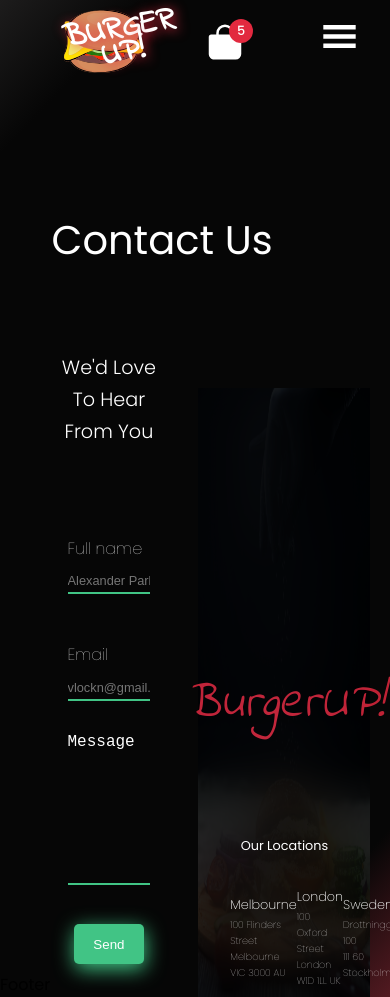
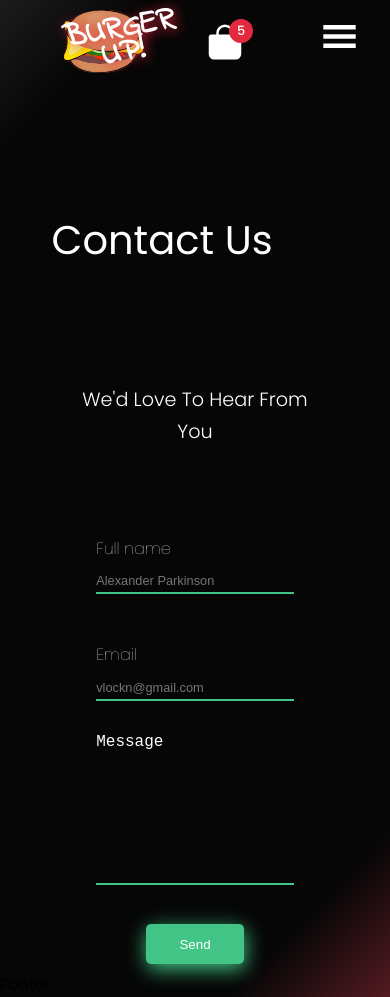
Before and after one commit to damygoes/burger-up, a Next.js app: page /contact in a window 390 px wide. Built offline with nearby package versions, Linux system fonts and the light colour scheme.

Commit message:
all media queries done

```diff
--- a/components/specialCard/Specialcard.module.css
+++ b/components/specialCard/Specialcard.module.css
@@ -96,7 +96,8 @@
 /* Larger Devices  - any size below 1050px will be affected by this query */
 @media screen and (max-width: 1050px) {
 	.container {
-		margin: 2rem;
+		margin: 1.5rem;
+		width: 100%;
 	}
 }
 
@@ -106,3 +107,15 @@
 		width: 100%;
 	}
 }
+@media screen and (max-width: 490px) {
+	.detail h4 + div {
+		width: 100%;
+		justify-content: space-between;
+	}
+
+	.detail p {
+		font-size: 0.8rem;
+		font-weight: 100;
+		margin-bottom: 1rem;
+	}
+}
--- a/pages/burger/Burgerdetails.module.css
+++ b/pages/burger/Burgerdetails.module.css
@@ -5,7 +5,7 @@
 	align-items: center;
 	color: var(--color-text);
 	margin-top: 6rem;
-	height: 100%;
+	height: 100vh;
 	padding: 3rem;
 	gap: 2rem;
 	position: relative;
@@ -31,10 +31,10 @@
 
 .content {
 	display: flex;
-	justify-content: center;
+	justify-content: flex-start;
 	align-items: center;
 	width: 100%;
-	height: 60%;
+	height: 70%;
 	margin-top: 6rem;
 }
 
@@ -152,3 +152,90 @@
 	border-radius: 6px;
 	cursor: pointer;
 }
+
+/* Media Queries */
+
+@media screen and (max-width: 1050px) {
+	.content {
+		flex-direction: column;
+		height: 80%;
+	}
+	.wrapper {
+		max-width: 100%;
+		height: 40%;
+		margin-left: 0rem;
+	}
+	.innerWrapper {
+		height: auto;
+		padding: 1rem;
+	}
+
+	.innerWrapper > p {
+		align-self: center;
+	}
+	.details {
+		padding: 1rem;
+	}
+
+	.actions {
+		justify-content: space-between;
+		height: auto;
+		padding: 1rem;
+		margin-top: 2rem;
+	}
+	.actions div {
+		gap: 1rem;
+	}
+	.actions button {
+		min-width: 30%;
+		font-size: 1rem;
+		padding: 1rem;
+	}
+	.imageContainer {
+		display: flex;
+		width: 100%;
+	}
+}
+
+@media screen and (max-width: 650px) {
+	.container {
+		padding: 2rem;
+	}
+
+	.imageContainer {
+		flex: 0.6;
+	}
+}
+
+@media screen and (max-width: 490px) {
+	.container {
+		padding: 1rem;
+	}
+	.content {
+		height: 100%;
+	}
+	.details {
+		padding: 1rem;
+	}
+	.details div {
+		padding: 2.5rem;
+	}
+
+	.actions {
+		justify-content: space-between;
+		height: auto;
+		padding: 1rem;
+		margin-top: 2rem;
+	}
+	.actions div {
+		gap: 1rem;
+	}
+	.actions button {
+		min-width: 30%;
+		font-size: 1rem;
+		padding: 1rem;
+	}
+	.imageContainer {
+		flex: 0.5;
+	}
+}
--- a/pages/contact/Contact.module.css
+++ b/pages/contact/Contact.module.css
@@ -34,7 +34,7 @@
 	justify-content: center;
 	align-items: center;
 	flex-wrap: wrap;
-	max-width: 40%;
+	width: 40%;
 	flex: 1;
 	margin-right: 1rem;
 	/* border: 1px solid white; */
@@ -232,3 +232,42 @@
 	font-weight: 100;
 	line-height: 1rem;
 }
+
+/* Media Queries */
+
+@media screen and (max-width: 1050px) {
+	.content {
+		flex-direction: column;
+	}
+
+	.left,
+	.right {
+		margin: 2rem 0rem;
+	}
+
+	.left {
+		width: 80%;
+	}
+	.right {
+		width: 100%;
+	}
+	.buttoncontainer button {
+		min-width: 50%;
+	}
+}
+@media screen and (max-width: 650px) {
+	.right {
+		width: 100%;
+		height: 55vh;
+	}
+}
+@media screen and (max-width: 490px) {
+	.right {
+		width: 100%;
+		height: 45vh;
+		padding: 0.8rem;
+	}
+	.location {
+		gap: 1.2rem;
+	}
+}
--- a/pages/create/Newburger.module.css
+++ b/pages/create/Newburger.module.css
@@ -126,3 +126,56 @@
 	margin-top: 3rem;
 	/* align-self: flex-start; */
 }
+
+/* Media Queries */
+
+@media screen and (max-width: 1050px) {
+	.main form {
+		padding: 2rem;
+	}
+
+	.main form label {
+		margin-left: 4rem;
+	}
+
+	.fieldgroup {
+		width: 100%;
+	}
+
+	.main fieldset {
+		margin: 0;
+	}
+
+	.main fieldset div label {
+		width: 100%;
+	}
+}
+@media screen and (max-width: 650px) {
+	.main form {
+		padding: 2rem 0;
+	}
+
+	.main form label {
+		margin-left: 3rem;
+	}
+
+	.fieldgroup {
+		flex-direction: column;
+		align-items: flex-start;
+		width: 100%;
+	}
+
+	.fieldgroup .price,
+	.fieldgroup .price input {
+		width: 100%;
+	}
+
+	.fieldgroup .price label {
+		margin-left: 0;
+	}
+
+	.main fieldset {
+		margin: 0;
+		width: 100%;
+	}
+}
```
Also changed, not shown: components/burgerCard/Burgercard.module.css (+8 -0 lines), pages/getburger/Getburger.module.css (+51 -1 lines), styles/Home.module.css (+19 -14 lines).
